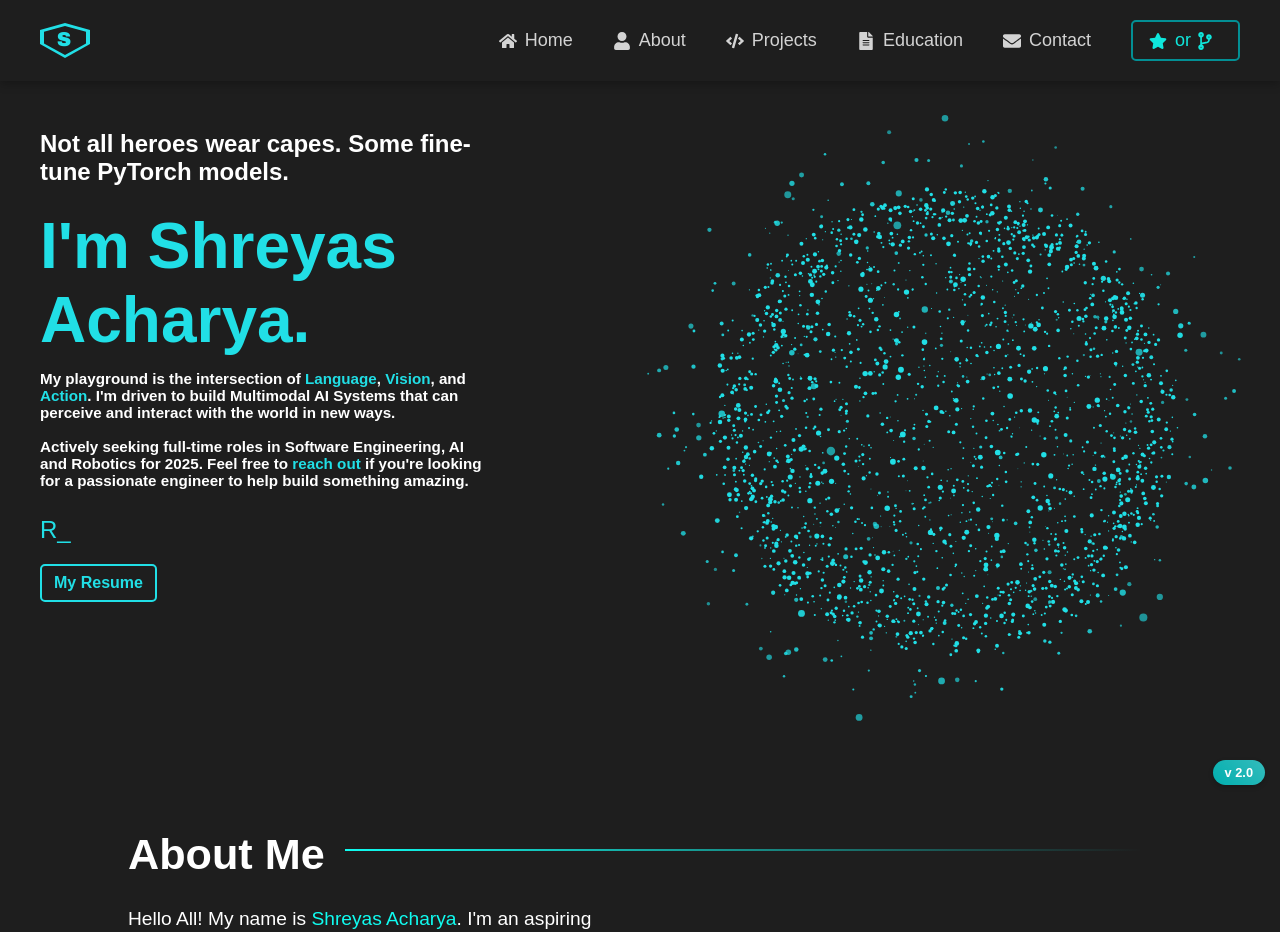
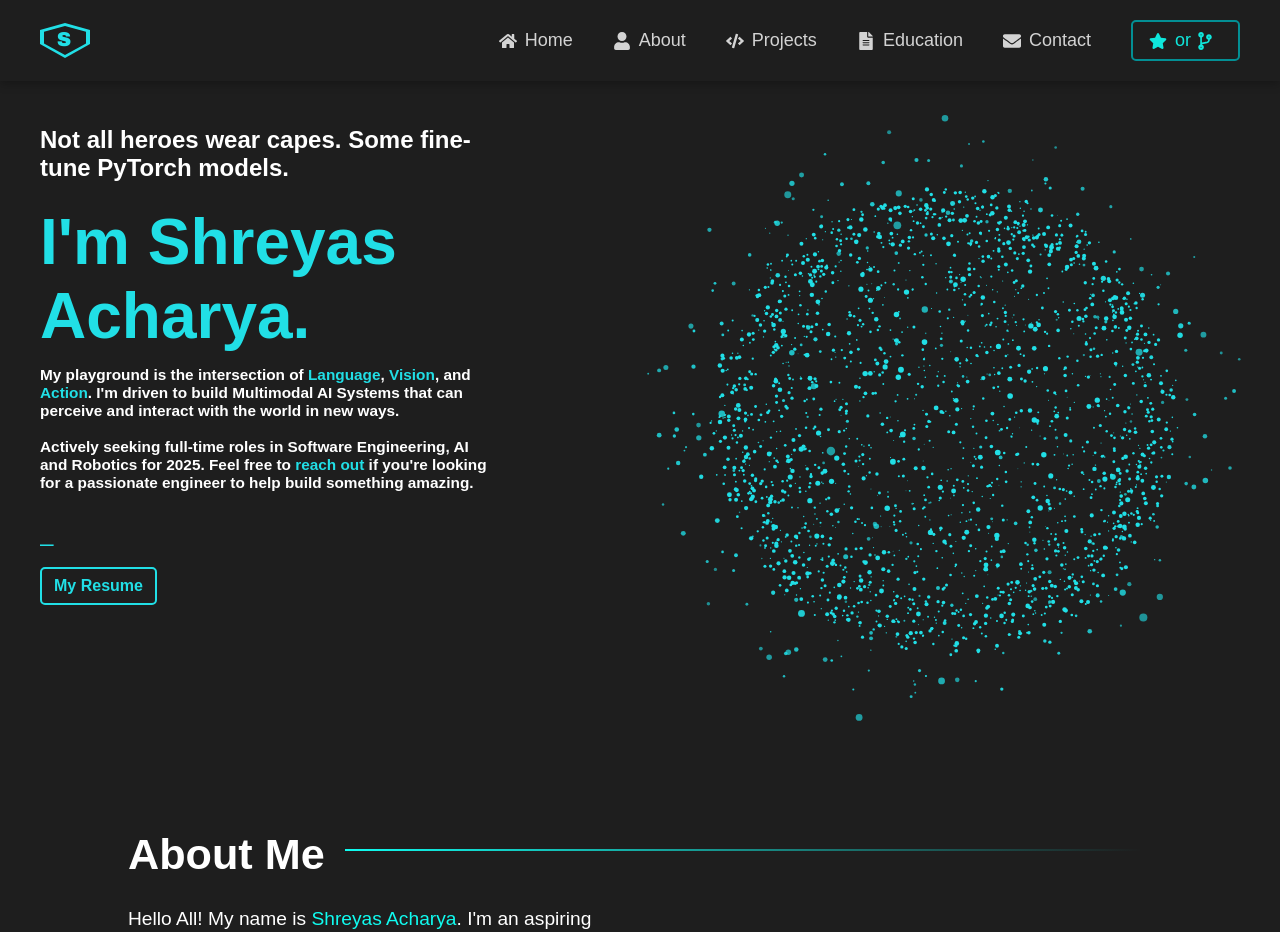
Before and after one commit to StarkGoku10/StarkGoku10.github.io, a React (Create React App) app: page / in a window 1280 px wide. Shown: the top 932 px of the page. Built offline with nearby package versions, Linux system fonts and the light colour scheme.

Commit message:
Feat(footer & header): Introduced animations to footer and header elements, minor tweaks to hero section(typewriter text) and social links(pop effect to links(

```diff
--- a/src/App.tsx
+++ b/src/App.tsx
@@ -1,4 +1,4 @@
-import React, { useState, useEffect } from 'react';
+import React from 'react';
 import styled from 'styled-components';
 import { HashRouter as Router } from 'react-router-dom';
 
@@ -30,52 +30,7 @@ const AppContainer = styled.div`
 const MainContent = styled.div`
 `;
 
-const VersionTag = styled.div<{ isVisible: boolean }>`
-  position: fixed;
-  bottom: 15px;
-  right: 15px;
-  background: linear-gradient(45deg, #01AFAF,rgb(52, 187, 187));
-  color: #fff;
-  padding: 5px 12px;
-  border-radius: 15px;
-  font-family: 'RobotoMono', sans-serif;
-  font-size: 0.8em;
-  font-weight: bold;
-  z-index: 1000;
-  box-shadow: 0 2px 5px rgba(0,0,0,0.2);
-
-  opacity: ${props => (props.isVisible ? 1 : 0)};
-  transform: ${props => (props.isVisible ? 'scale(1)' : 'scale(0)')};
-  transition: opacity 0.3s ease, transform 0.3s ease;
-  pointer-events: ${props => (props.isVisible ? 'auto' : 'none')};
-
-  &:hover {
-    transform: ${props => (props.isVisible ? 'scale(1.1)' : 'scale(0)')};
-  }
-`;
-
 const App: React.FC = () => {
-  const [isVersionTagVisible, setIsVersionTagVisible] = useState(false);
-
-  useEffect(() => {
-    const handleScroll = () => {
-      const socialLinksElement = document.getElementById('social-links');
-      if (socialLinksElement) {
-        const rect = socialLinksElement.getBoundingClientRect();
-        // Show the tag only when the social links section is in the viewport
-        const isInViewport = rect.top < window.innerHeight && rect.bottom >= 0;
-        setIsVersionTagVisible(isInViewport);
-      }
-    };
-
-    window.addEventListener('scroll', handleScroll);
-    handleScroll(); // Run on initial load
-
-    return () => {
-      window.removeEventListener('scroll', handleScroll);
-    };
-  }, []);
-
   return (
     <Router>
       <AppContainer>
@@ -96,7 +51,6 @@ const App: React.FC = () => {
           <SocialLinks />
         </MainContent>
         <Footer />
-        <VersionTag isVisible={isVersionTagVisible}>v 2.0</VersionTag>
       </AppContainer>
     </Router>
   );
--- a/src/components/footer/footer.scss
+++ b/src/components/footer/footer.scss
@@ -33,9 +33,16 @@
   }
 
   .footer-link {
-    color: #17b0d6; /* cyan color for footer links */
-    text-decoration: underline; /* Underline links */
+    color: #10fcf0; /* Standard cyan for the link */
+    text-decoration: none;
+    display: inline-block; /* Allow the element to be transformed */
     margin-left: 5px; /* Small left margin to separate from text */
+    transition: color 0.3s, transform 0.3s;
+
+    &:hover {
+      color: #10fcf0;
+      transform: scale(1.2);
+    }
   }
 
   .social-icons {
@@ -51,10 +58,11 @@
     a {
       color: #d3d3d3; /* Light grey for social icons */
       font-size: 1.5em; /* Size of social icons */
-      transition: color 0.3s; /* Smooth transition for hover effect */
+      transition: color 0.3s, transform 0.3s;
 
       &:hover {
-        color: #119dc0; /* Change icon color to purple on hover */
+        color: #10fcf0; /* Standard cyan on hover */
+        transform: scale(1.2);
       }
     }
   }
@@ -76,7 +84,7 @@
   .center-align {
     text-align: center; /* Center text */
     p {
-      color: #119dc0; /* Cyan color for copyright text */
+      color: #10fcf0; /* Cyan color for copyright text */
     }
   }
 
--- a/src/components/footer/footer.tsx
+++ b/src/components/footer/footer.tsx
@@ -1,27 +1,52 @@
-import React from 'react';
+import React, { useRef } from 'react';
 import './footer.scss';
+import { motion, useInView } from 'framer-motion';
 import { FaGithub, FaLinkedin, FaMedium, FaFileAlt } from 'react-icons/fa';
 import { SiGmail } from 'react-icons/si';
 
 const Footer: React.FC = () => {
+  const ref = useRef(null);
+  const isInView = useInView(ref, { once: true, amount: 0.5 });
+
+  const containerVariants = {
+    hidden: {},
+    visible: {},
+  };
+
+  const centerItemVariants = {
+    hidden: { opacity: 0 },
+    visible: { opacity: 1, transition: { duration: 1.0, delay: 0.5 } },
+  };
+
+  const sideItemsVariants = {
+    hidden: { opacity: 0, y: 20 },
+    visible: { opacity: 1, y: 0, transition: { duration: 1.2, delay: 0.8 } },
+  };
+
   return (
-    <footer className="footer-container">
-      <div className="left-align">
+    <motion.footer
+      ref={ref}
+      className="footer-container"
+      variants={containerVariants}
+      initial="hidden"
+      animate={isInView ? 'visible' : 'hidden'}
+    >
+      <motion.div className="left-align" variants={sideItemsVariants}>
         <p>
-          Designed by Me and Adapted from <a href="https://linkedin.com/in/timothy-klint" target="_blank" rel="noopener noreferrer" className="footer-link">Timothy Klint</a>.
+          Designed by Me and Adapted from <a href="https://github.com/tjklint" target="_blank" rel="noopener noreferrer" className="footer-link"> Timothy Klint</a>.
         </p>
-      </div>
-      <div className="center-align">
-        <p>&copy; Shreyas Acharya 2025</p>
-      </div>
-      <div className="right-align social-icons">
+      </motion.div>
+      <motion.div className="center-align" variants={centerItemVariants}>
+        <p>&copy; Shreyas Acharya 2025 <br/> V2.0</p>
+      </motion.div>
+      <motion.div className="right-align social-icons" variants={sideItemsVariants}>
         <a href="https://www.linkedin.com/in/shreyas-acharya-10gma/" target="_blank" rel="noopener noreferrer"><FaLinkedin /></a>
         <a href="https://github.com/StarkGoku10" target="_blank" rel="noopener noreferrer"><FaGithub /></a>
         <a href="mailto:shreyasacharya3000@gmail.com" target="_blank" rel="noopener noreferrer"><SiGmail /></a>
         <a href="https://medium.com/@shreyasacharya3000" target="_blank" rel="noopener noreferrer"><FaMedium /></a>
         <a href="/resume/resume.pdf" target="_blank" rel="noopener noreferrer"><FaFileAlt /></a>
-      </div>
-    </footer>
+      </motion.div>
+    </motion.footer>
   );
 };
 
--- a/src/components/header/header.scss
+++ b/src/components/header/header.scss
@@ -21,11 +21,17 @@
     width: 50px;
     height: 35px;
     position: relative;
+    transition: transform 0.3s ease, box-shadow 0.3s ease;
+  }
+
+  .logo-pentagon {
+    width: 100%;
+    height: 100%;
+    position: relative;
     background: rgb(33, 223, 230);
     clip-path: polygon(50% 0%, 100% 20%, 100% 60%, 50% 100%, 0% 60%, 0% 20%);
-    transition: transform 0.3s ease, box-shadow 0.3s ease;
 
-    &:before {
+    &::before {
       content: '';
       position: absolute;
       top: 3px;
@@ -35,8 +41,9 @@
       background: #1e1e1e;
       clip-path: polygon(50% 0%, 100% 20%, 100% 60%, 50% 100%, 0% 60%, 0% 20%);
     }
+  }
 
-    &:after {
+  .logo-s {
     content: 'S';
     position: absolute;
     top: 45%;
@@ -46,7 +53,6 @@
     font-size: 20px;
     font-family: 'Arial Black', sans-serif;
     font-weight: 900;
-    }
   }
 
   &:hover .superman-logo {
--- a/src/components/header/header.tsx
+++ b/src/components/header/header.tsx
@@ -1,37 +1,44 @@
-import React, { useState, useEffect } from 'react';
+import React, { useState, useEffect, useRef } from 'react';
 import { FaHome, FaUser, FaCode, FaFileAlt, FaBars, FaTimes, FaGithub, FaStar, FaCodeBranch, FaEnvelope } from 'react-icons/fa';
 import styled from 'styled-components';
+import { motion } from 'framer-motion';
 import './header.scss';
 
 // Custom hook to track scroll direction
 const useScrollDirection = () => {
-  const [scrollDirection, setScrollDirection] = useState("up");
-  const [prevOffset, setPrevOffset] = useState(0);
   const [visible, setVisible] = useState(true);
+  const prevScrollY = useRef(window.pageYOffset);
 
   useEffect(() => {
-    const toggleScrollDirection = () => {
-      const currentOffset = window.pageYOffset;
-      const isScrollingUp = prevOffset > currentOffset;
+    const handleScroll = () => {
+      const currentScrollY = window.pageYOffset;
+      const prevY = prevScrollY.current;
 
-      if (currentOffset < 10) {
-        setVisible(true);
-      } else if (Math.abs(currentOffset - prevOffset) > 5) {
-        setScrollDirection(isScrollingUp ? "up" : "down");
-        setVisible(isScrollingUp);
+      // Threshold to avoid jittery behavior on small scrolls
+      if (Math.abs(currentScrollY - prevY) <= 5) {
+        return;
       }
 
-      setPrevOffset(currentOffset);
+      if (currentScrollY < 10) {
+        setVisible(true);
+      } else if (currentScrollY > prevY) { // Scrolling down
+        setVisible(false);
+      } else { // Scrolling up
+        setVisible(true);
+      }
+
+      // Update ref for next scroll event
+      prevScrollY.current = currentScrollY;
     };
 
-    window.addEventListener("scroll", toggleScrollDirection);
-    return () => window.removeEventListener("scroll", toggleScrollDirection);
-  }, [prevOffset]);
+    window.addEventListener('scroll', handleScroll, { passive: true });
+    return () => window.removeEventListener('scroll', handleScroll);
+  }, []);
 
   return visible;
 };
 
-const HeaderContainer = styled.header<{ visible: boolean }>`
+const MotionHeaderContainer = styled(motion.header)<{ visible: boolean }>`
   position: fixed;
   top: 0;
   left: 0;
@@ -42,6 +49,9 @@ const HeaderContainer = styled.header<{ visible: boolean }>`
   transform: translateY(${props => props.visible ? '0' : '-100%'});
   transition: transform 0.3s ease-in-out;
   box-shadow: ${props => props.visible ? '0 2px 10px rgba(0, 0, 0, 0.3)' : 'none'};
+  display: flex;
+  justify-content: space-between;
+  align-items: center;
 `;
 
 const Header: React.FC = () => {
@@ -57,48 +67,107 @@ const Header: React.FC = () => {
     setIsOpen(false);
   };
 
+  const headerVariants = {
+    hidden: {},
+    visible: {
+      transition: {
+        delayChildren: 1.5,
+        staggerChildren: 0.1,
+      },
+    },
+  };
+
+  const logoVariants = {
+    hidden: { opacity: 0 },
+    visible: { opacity: 1, transition: { duration: 1 } },
+  };
+
+  const logoChildrenVariants = {
+    hidden: { opacity: 0 },
+    visible: {
+      opacity: 1,
+      transition: {
+        duration: 0.5,
+      }
+    },
+  };
+
+  const navItemVariants = {
+    hidden: { y: -50, opacity: 0 },
+    visible: {
+      y: 0,
+      opacity: 1,
+      transition: {
+        duration: 0.5,
+        ease: 'easeOut',
+      },
+    },
+  };
+
   return (
-    <HeaderContainer visible={isVisible} className="header-container">
-      <a href="#home" className="logo" onClick={(e) => handleClick(e, 'home')}>
-        <div className="superman-logo"></div>
-      </a>
+    <MotionHeaderContainer
+      visible={isVisible}
+      className="header-container"
+      variants={headerVariants}
+      initial="hidden"
+      animate="visible"
+    >
+      <motion.a
+        href="#home"
+        className="logo"
+        onClick={(e) => handleClick(e, 'home')}
+        variants={logoVariants}
+        initial="hidden"
+        animate="visible"
+      >
+        <motion.div
+          className="superman-logo"
+          variants={{
+            visible: { transition: { staggerChildren: 0.4 } },
+          }}
+        >
+          <motion.div className="logo-pentagon" variants={logoChildrenVariants} />
+          <motion.div className="logo-s" variants={logoChildrenVariants}>S</motion.div>
+        </motion.div>
+      </motion.a>
       <div className="hamburger" onClick={() => setIsOpen(!isOpen)}>
         {isOpen ? <FaTimes size={30} className="close-icon" /> : <FaBars size={30} />}
       </div>
-      <nav className={`nav ${isOpen ? 'open' : ''}`}>
-        <a href="#home" className="nav-link" onClick={(e) => handleClick(e, 'home')}>
+      <motion.nav className={`nav ${isOpen ? 'open' : ''}`}>
+        <motion.a href="#home" className="nav-link" onClick={(e) => handleClick(e, 'home')} variants={navItemVariants}>
           <FaHome />
           Home
-        </a>
-        <a href="#about" className="nav-link" onClick={(e) => handleClick(e, 'about')}>
+        </motion.a>
+        <motion.a href="#about" className="nav-link" onClick={(e) => handleClick(e, 'about')} variants={navItemVariants}>
           <FaUser />
           About
-        </a>
-        <a href="#projects" className="nav-link" onClick={(e) => handleClick(e, 'projects')}>
+        </motion.a>
+        <motion.a href="#projects" className="nav-link" onClick={(e) => handleClick(e, 'projects')} variants={navItemVariants}>
           <FaCode />
           Projects
-        </a>
-        <a href="#resume" className="nav-link" onClick={(e) => handleClick(e, 'resume')}>
+        </motion.a>
+        <motion.a href="#resume" className="nav-link" onClick={(e) => handleClick(e, 'resume')} variants={navItemVariants}>
           <FaFileAlt />
           Education
-        </a>
-        <a href="#contact" className="nav-link" onClick={(e) => handleClick(e, 'social-links')}>
+        </motion.a>
+        <motion.a href="#contact" className="nav-link" onClick={(e) => handleClick(e, 'social-links')} variants={navItemVariants}>
           <FaEnvelope />
           Contact
-        </a>
-        <a
+        </motion.a>
+        <motion.a
           className="button"
           href="https://github.com/StarkGoku10"
           target="_blank"
           rel="noopener noreferrer"
           onClick={() => setIsOpen(false)}
+          variants={navItemVariants}
         >
           <FaStar />
           {`or\u00A0`}
           <FaCodeBranch />
-        </a>
-      </nav>
-    </HeaderContainer>
+        </motion.a>
+      </motion.nav>
+    </MotionHeaderContainer>
   );
 };
 
--- a/src/components/hero/hero.tsx
+++ b/src/components/hero/hero.tsx
@@ -130,7 +130,7 @@ const GradientText = styled.h2`
 // Styling for the job seeking text
 const JobSeekingText = styled.div`
   color: #fff;
-  font-size: 0.95em;
+  font-size: 0.96em;
   margin: -1.25em 0 1em 0;
   font-weight: bold;
 `;
@@ -196,7 +196,7 @@ const ResumeButton = styled.a`
   &:hover {
     background: rgba(33, 223, 230, 0.1);
     box-shadow: 0 0 10px rgba(33, 223, 230, 0.5);
-    transform: translateY(-2px);
+    transform: translateY(-4px);
   }
 `;
 
@@ -235,12 +235,12 @@ const Hero: React.FC = () => {
   ]; // Array of possible headline texts
 
   const typewriterTexts = [
-    "ML Engineer",
-    "Robotics Software Engineer",
+    "Software Engineer",
+    "Machine Learning Engineer",
     "Ex-Software Engineer @ techR Business Solutions ",
     "AI Enthusiast",
     "F1 Fanatic",
-    "Part-time Body Builder",
+    "Part-time Athlete",
     "Gamer",
     "Home Chef",
   ]; // Array of texts for the typewriter effect
--- a/src/components/social_links/social_links.tsx
+++ b/src/components/social_links/social_links.tsx
@@ -37,7 +37,7 @@ const SocialDescription = styled.p`
   margin-bottom: 20px; /* Space below the description */
 
   .highlight {
-    color: #10fcf0; /* Highlighted purple color for important words */
+    color: #10fcf0; /* Highlighted cyan color for important words */
   }
 `;
 
@@ -50,12 +50,6 @@ const SocialIcons = styled.div`
   a {
     color: #d3d3d3; /* Default icon color (light gray) */
     font-size: 2em; /* Size of the icons */
-    transition: color 0.3s, transform 0.3s; /* Smooth color transition on hover */
-
-    &:hover {
-      color: #10fcf0; /* Change icon color to purple on hover */
-      transform: scale(1.2); /* Add pop-up effect on hover */
-    }
   }
 `;
 
@@ -115,11 +109,11 @@ const SocialLinks: React.FC = () => {
         <motion.div variants={iconContainerVariants}>
           <SocialIcons>
             {/* Social media links with icons */}
-            <motion.a href="https://www.linkedin.com/in/shreyas-acharya-10gma/" target="_blank" rel="noopener noreferrer" variants={iconVariants}><FaLinkedin /></motion.a>
-            <motion.a href="https://github.com/StarkGoku10" target="_blank" rel="noopener noreferrer" variants={iconVariants}><FaGithub /></motion.a>
-            <motion.a href="https://mail.google.com/mail/?view=cm&fs=1&to=shreyasacharya3000@gmail.com" target="_blank" rel="noopener noreferrer" variants={iconVariants}><SiGmail /></motion.a>
-            <motion.a href="https://medium.com/@shreyasacharya3000" target="_blank" rel="noopener noreferrer" variants={iconVariants}><FaMedium /></motion.a>
-            <motion.a href="/resume/resume.pdf" target="_blank" rel="noopener noreferrer" variants={iconVariants}><FaFileAlt /></motion.a>
+            <motion.a href="https://www.linkedin.com/in/shreyas-acharya-10gma/" target="_blank" rel="noopener noreferrer" variants={iconVariants} whileHover={{ scale: 1.1, color: '#10fcf0' }} transition={{ duration: 0.2 }}><FaLinkedin /></motion.a>
+            <motion.a href="https://github.com/StarkGoku10" target="_blank" rel="noopener noreferrer" variants={iconVariants} whileHover={{ scale: 1.1, color: '#10fcf0' }} transition={{ duration: 0.2 }}><FaGithub /></motion.a>
+            <motion.a href="https://mail.google.com/mail/?view=cm&fs=1&to=shreyasacharya3000@gmail.com" target="_blank" rel="noopener noreferrer" variants={iconVariants} whileHover={{ scale: 1.1, color: '#10fcf0' }} transition={{ duration: 0.2 }}><SiGmail /></motion.a>
+            <motion.a href="https://medium.com/@shreyasacharya3000" target="_blank" rel="noopener noreferrer" variants={iconVariants} whileHover={{ scale: 1.1, color: '#10fcf0' }} transition={{ duration: 0.2 }}><FaMedium /></motion.a>
+            <motion.a href="/resume/resume.pdf" target="_blank" rel="noopener noreferrer" variants={iconVariants} whileHover={{ scale: 1.1, color: '#10fcf0' }} transition={{ duration: 0.2 }}><FaFileAlt /></motion.a>
           </SocialIcons>
         </motion.div>
       </SocialContainer>
```
Lines whose indentation alone changed are shown as unchanged.
